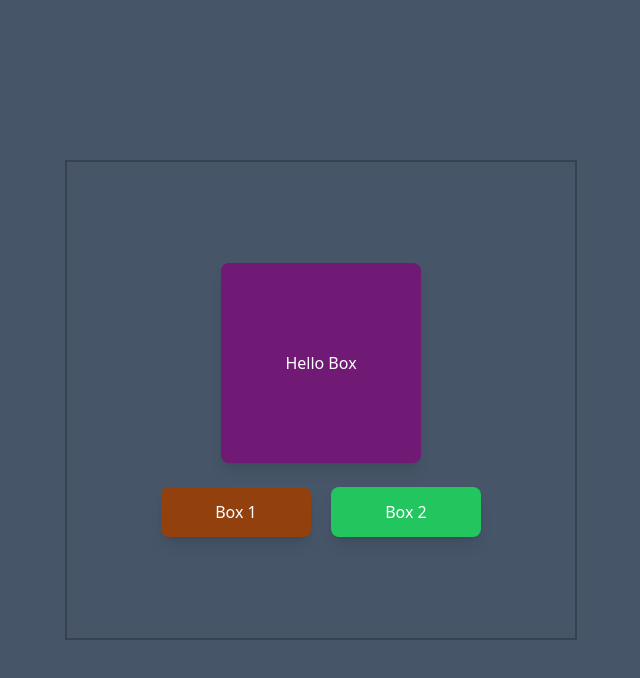
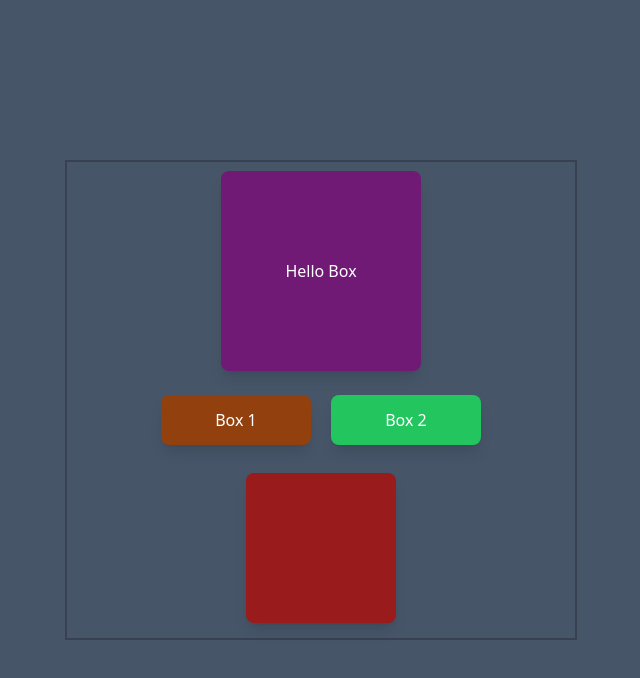
Before and after one commit to Suger13/playgit, a plain HTML site: page test.html in a window 1280 px wide. Shown: the whole page, without its empty margins (319-959 px from the left). Drawn offline with nearby package versions, Linux system fonts and the light colour scheme.

Commit message:
feat(tset.html):add empty red box

```diff
--- a/test.html
+++ b/test.html
@@ -15,6 +15,9 @@
         <button class="flex justify-center items-center text-white bg-amber-800 rounded-lg shadow-lg w-[150px] h-[50px]">Box 1</button>
         <button class="flex justify-center items-center text-white bg-green-500 rounded-lg shadow-lg w-[150px] h-[50px]">Box 2</button>
       </div>
+      <div class="mt-7">
+        <button class="w-[150px] h-[150px] bg-red-800 shadow-lg rounded-lg"></button>
+      </div>
     </div>
   </div>
 
```
